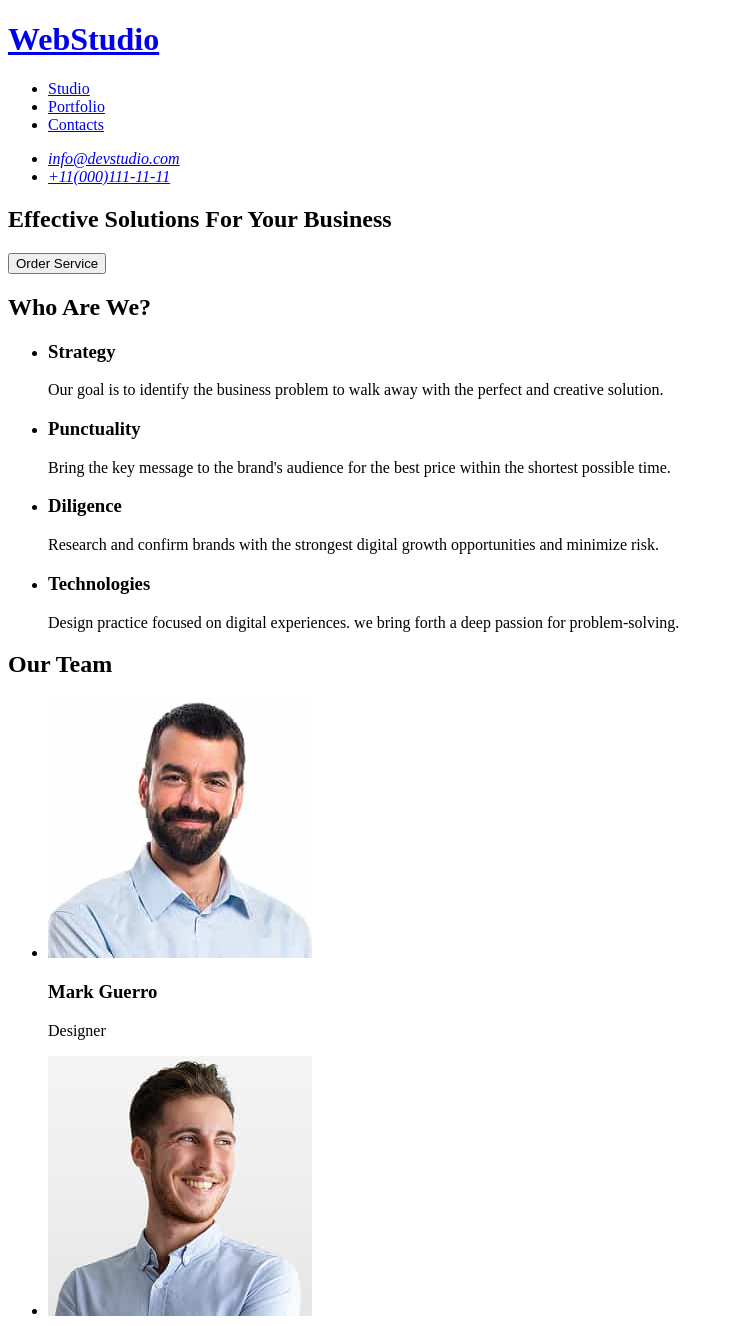
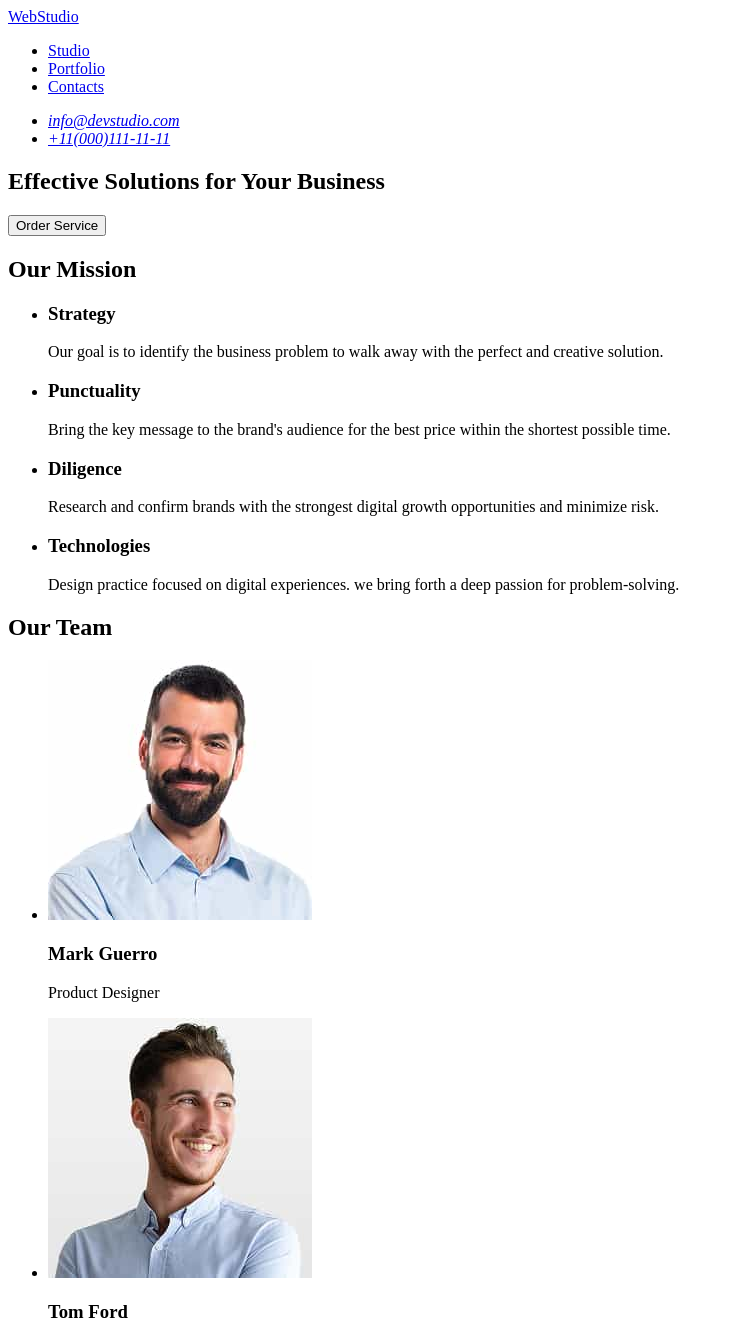
Before and after one commit to Emin-Acar/goit-markup-hw-01, a plain HTML site: page index.html in a window 1280 px wide. Shown: the top 1326 px of the page, without its empty margins (0-734 px from the left). Drawn offline with Linux system fonts and the light colour scheme.

Commit message:
commit message

```diff
--- a/index.html
+++ b/index.html
@@ -6,11 +6,10 @@
     <title>WebStudio</title>
   </head>
   <body>
-    <h1>
-      <a href="./index.html">WebStudio</a>
-    </h1>
     <header>
       <nav>
+        <a href="./index.html">WebStudio</a>
+
         <ul>
           <li><a href="./index.html" target="_blank">Studio</a></li>
           <li><a href="./index.html" target="_blank">Portfolio</a></li>
@@ -33,12 +32,12 @@
       </address>
     </header>
     <main>
-      <section>
-        <h1>Effective Solutions For Your Business</h1>
+      <section id="studio">
+        <h1>Effective Solutions for Your Business</h1>
         <button type="button">Order Service</button>
       </section>
       <section>
-        <h2>Who Are We?</h2>
+        <h2>Our Mission</h2>
         <ul>
           <li>
             <h3>Strategy</h3>
@@ -70,13 +69,13 @@
           </li>
         </ul>
       </section>
-      <section>
+      <section id="Team">
         <h2>Our Team</h2>
         <ul>
           <li>
             <img src="./images/mark-guerro.jpg" alt="Mark Guerro" width="264" />
             <h3>Mark Guerro</h3>
-            <p>Designer</p>
+            <p>Product Designer</p>
           </li>
           <li>
             <img src="./images/tom-ford.jpg" alt="Tom Ford" width="264" />
```
